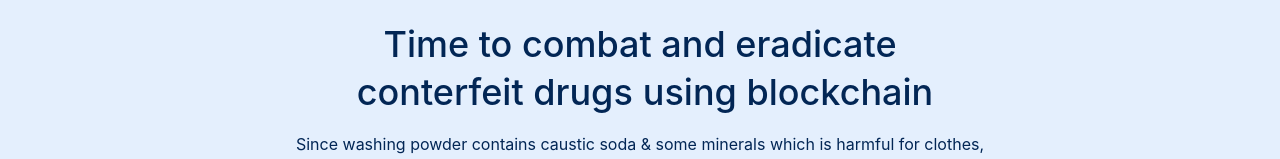
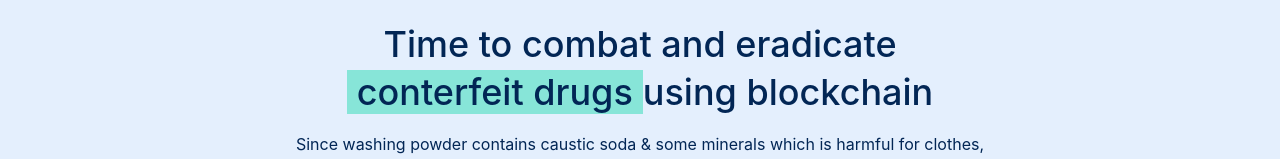
Before and after one commit to blockchainhubafrica/ndu-web-client, a React (Create React App) app: page / in a window 1280 px wide. Shown: the part 125-284 px from the top of the page. Built offline with nearby package versions, Linux system fonts and the light colour scheme.

Commit message:
--feat: add more css variables

```diff
--- a/src/index.css
+++ b/src/index.css
@@ -11,7 +11,11 @@
   --app-blue-fade: #ebf3ff;
   --app-blue-light: #f8fafc;
   --app-primary-text: poppins;
-  --app-primary-green: #87e5d8;
+  --app-primary-green: #00d6a3;
+  --app-green-fade: #87e5d8;
+  --app-border-radius-sm: 10px;
+  --app-border-radius-md: 15px;
+  --app-border-radius-lg: 30px;
 }
 
 * {
```
